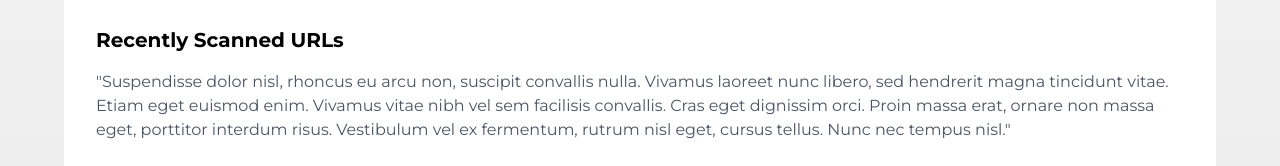
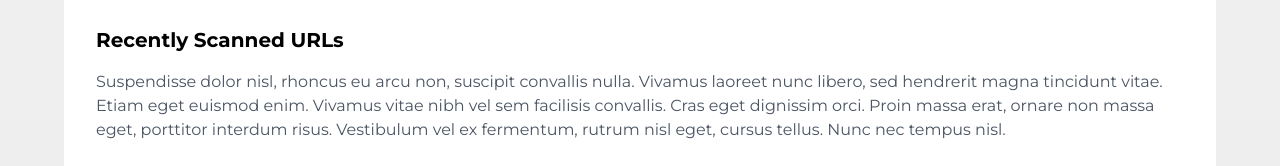
Before and after one commit to Senior-Synergy/linkscope-front, a Next.js app: page /scan in a window 1280 px wide. Shown: the part 724-890 px from the top of the page. Built offline with nearby package versions, Linux system fonts and the light colour scheme.

Commit message:
Fix build issue regarding "" in a body

```diff
--- a/src/app/scan/page.tsx
+++ b/src/app/scan/page.tsx
@@ -79,12 +79,12 @@ function Home() {
         <div>
           <h2 className="text-xl font-bold mb-4">Recently Scanned URLs</h2>
           <p className="text-gray-600 mb-6">
-            "Suspendisse dolor nisl, rhoncus eu arcu non, suscipit convallis
+            Suspendisse dolor nisl, rhoncus eu arcu non, suscipit convallis
             nulla. Vivamus laoreet nunc libero, sed hendrerit magna tincidunt
             vitae. Etiam eget euismod enim. Vivamus vitae nibh vel sem facilisis
             convallis. Cras eget dignissim orci. Proin massa erat, ornare non
             massa eget, porttitor interdum risus. Vestibulum vel ex fermentum,
-            rutrum nisl eget, cursus tellus. Nunc nec tempus nisl."
+            rutrum nisl eget, cursus tellus. Nunc nec tempus nisl.
           </p>
           <UrlListDisplay urlList={dummySearchResults} />
         </div>
```
